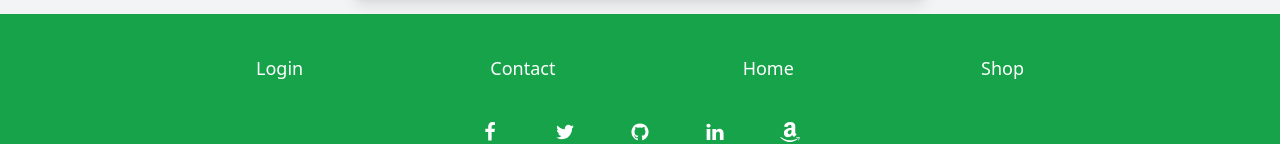
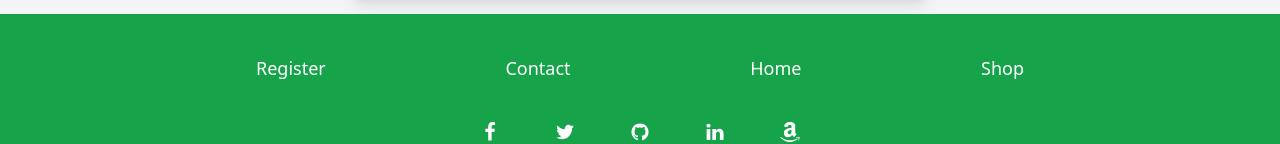
Before and after one commit to LAPopa/Hackaton, a React (Create React App) app in the folder frontend/: page /shop in a window 1280 px wide. Shown: the part 1774-1918 px from the top of the page. Built offline with nearby package versions, Linux system fonts and the light colour scheme; what tw-elements would draw is missing.

Commit message:
Replace login with register in footer

```diff
--- a/frontend/src/Components/Footer.js
+++ b/frontend/src/Components/Footer.js
@@ -8,8 +8,8 @@ export default function Footer() {
                 <div className="max-w-screen-xl mx-auto px-4">
                     <ul className="max-w-screen-md mx-auto text-lg font-light flex flex-wrap justify-between">
                         <li className="my-2">
-                            <a className="text-white hover:text-gray-800 text-white dark:hover:text-white transition-colors duration-200">
-                                <LoginModal/>
+                            <a className="text-white hover:text-gray-800 text-white dark:hover:text-white transition-colors duration-200" href="/register-page">
+                                Register
                             </a>
                         </li>
                         <li className="my-2">
--- a/frontend/src/Components/Sidenav.js
+++ b/frontend/src/Components/Sidenav.js
@@ -47,9 +47,11 @@ export default function Sidenav(){
           m-0
           focus:text-gray-700 focus:bg-white focus:border-green-500 focus:outline-none" aria-label="Default select example">
                                 <option selected disabled hidden>Product type</option>
-                                <option value="1">One</option>
-                                <option value="2">Two</option>
-                                <option value="3">Three</option>
+                                <option value="1">Tea</option>
+                                <option value="2">Soap</option>
+                                <option value="3">Balsam</option>
+                                <option value="4">Preserve</option>
+                                <option value="5">Handicrafts</option>
                             </select>
                         </div>
                     </div>
```
